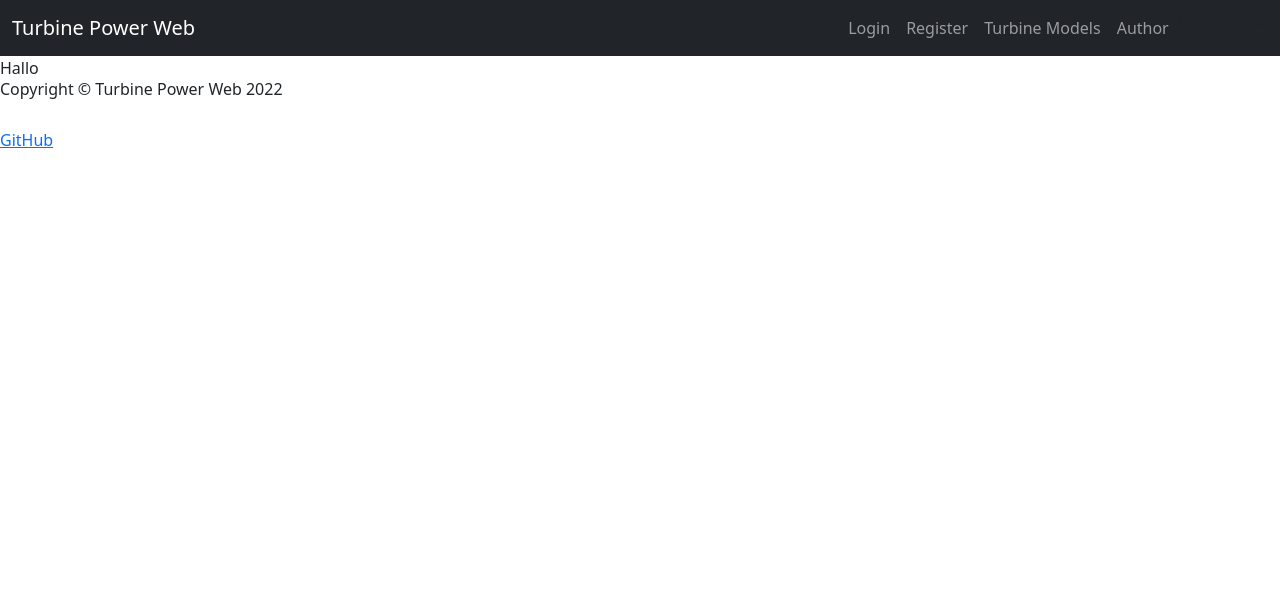
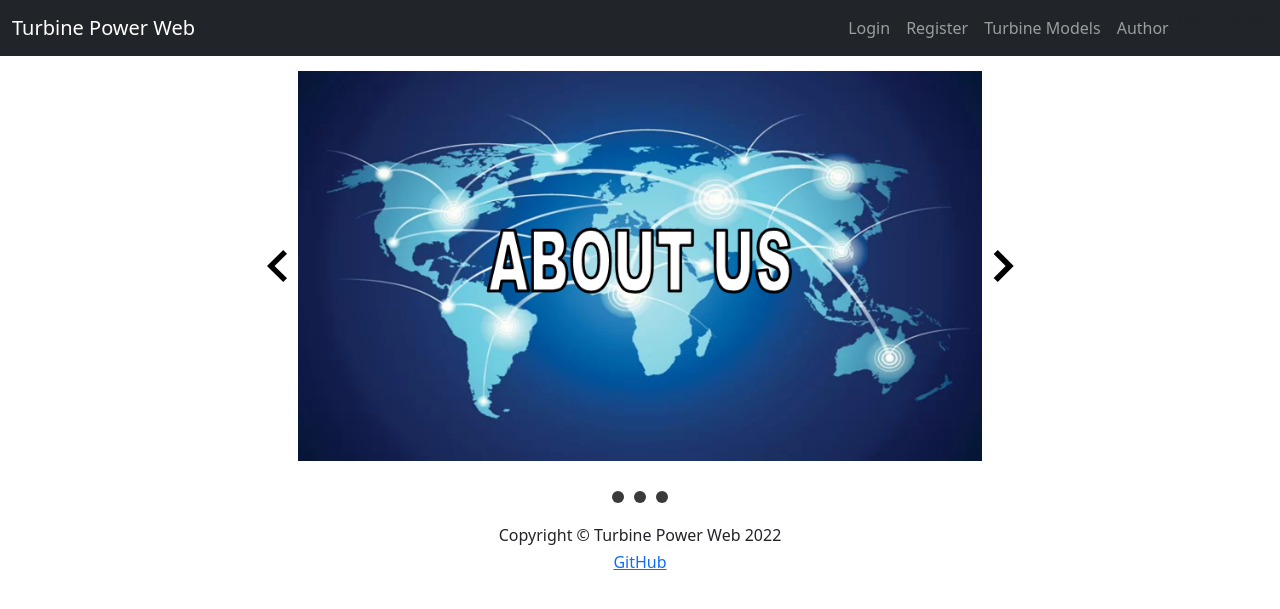
Before and after one commit to robert-adamczyk/Turbine-power-Web, a Django app: page /home/ in a window 1280 px wide. Shown: the top 609 px of the page. Run offline with Django 4.2, Linux system fonts and the light colour scheme.

Commit message:
add js, csss, images

```diff
--- a/Turbine_power_Web/turbineweb/static/css/style.css
+++ b/Turbine_power_Web/turbineweb/static/css/style.css
@@ -1,3 +1,12 @@
+.footer {
+  text-align: center;
+  margin-top: 50px;
+}
+
+#home-page-bg {
+  display: flex;
+  justify-content: center;
+}
 
 #slider {
   width: 768px;
@@ -6,7 +15,7 @@
 
 #slider #top-row {
   width: 768px;
-  height: 420px;
+  height: 420px;w
   overflow: hidden;
 }
 
--- a/Turbine_power_Web/turbineweb/templates/turbineweb/home_page.html
+++ b/Turbine_power_Web/turbineweb/templates/turbineweb/home_page.html
@@ -1,5 +1,29 @@
- {% extends 'turbineweb/turbineweb_extends.html' %}
+{% extends 'turbineweb/turbineweb_extends.html' %}
+{% load staticfiles %}
 
 {% block section_one %}
-    Hallo
+    <main>
+      <div id="home-page-bg">
+        <div id="slider">
+          <div id="top-row">
+            <img class="arrow arrow-left" id="arrow-left" src="/static/image/arrow-left.png" />
+            <div id="slides-container">
+              <img id="slide1" class="slide active" src="/static/image/about-us.png">
+              <img id="slide2" class="slide" src="/static/image/turbine-models.png" >
+              <img id="slide3" class="slide" src="/static/image/calculate-power.png" >
+            </div>
+
+            <img class="arrow arrow-right" id="arrow-right" src="/static/image/arrow-right.png" />
+          </div>
+          <div id="bottom-row">
+            <div id="dots">
+              <div id="dot1" class="dot"></div>
+              <div id="dot2" class="dot"></div>
+              <div id="dot3" class="dot"></div>
+            </div>
+          </div>
+        </div>
+        </div>
+    </main>
+    <script src="/static/js/home_page.js"></script>
 {% endblock %}
--- a/Turbine_power_Web/turbineweb/templates/turbineweb/turbineweb_extends.html
+++ b/Turbine_power_Web/turbineweb/templates/turbineweb/turbineweb_extends.html
@@ -1,4 +1,4 @@
-{% load static %}
+{% load staticfiles %}
 <! DOCTYPE html>
 
 <html lang="en">
@@ -11,12 +11,11 @@
         <link href="{% static 'css/style.css' %}" rel="stylesheet" type="text/css">
         <link href="https://cdn.jsdelivr.net/npm/bootstrap@5.1.3/dist/css/bootstrap.min.css" rel="stylesheet" integrity="sha384-1BmE4kWBq78iYhFldvKuhfTAU6auU8tT94WrHftjDbrCEXSU1oBoqyl2QvZ6jIW3" crossorigin="anonymous">
         <script src="https://cdn.jsdelivr.net/npm/bootstrap@5.1.3/dist/js/bootstrap.bundle.min.js" integrity="sha384-ka7Sk0Gln4gmtz2MlQnikT1wXgYsOg+OMhuP+IlRH9sENBO0LRn5q+8nbTov4+1p" crossorigin="anonymous"></script>
-
     </head>
     {% block page_header %}
     <body>
         <section>
-                        <!-- Navbar -->
+            <!-- Navbar -->
             <nav class="navbar navbar-expand-lg bg-dark navbar-dark ">
               <!-- Container wrapper -->
               <div class="container-fluid justify-content-center">
@@ -43,22 +42,19 @@
               </div>
             </nav>
         </section>
-
-
+        {% endblock %}
         <div class="bg">
-    {% endblock %}
-
             {% block section_one %}
 
             {% endblock %}
-
         </div>
+        <div class="Footer">
             {% block Footer %}
-            <!-- Footer-->
             <footer>
                 <div><h6>Copyright &copy; Turbine Power Web 2022 </h6></div>
-                <br> <div><h6><a href="https://github.com/robert-adamczyk/Turbine-power-Web">GitHub</a> </h6></div>
+                <div><h6><a href="https://github.com/robert-adamczyk/Turbine-power-Web">GitHub</a> </h6></div>
             </footer>
             {% endblock %}
+        </div>
     </body>
 </html>
--- a/Turbine_power_Web/turbineweb/urls.py
+++ b/Turbine_power_Web/turbineweb/urls.py
@@ -1,4 +1,5 @@
 from django.urls import path, include
+
 from . import views
 
 
```
Also changed, not shown: Turbine_power_Web/Turbine_power_Web/settings.py (+9 -2 lines), Turbine_power_Web/turbineweb/static/js/home_page.js (added, +42 -0 lines), Turbine_power_Web/turbineweb/static/image/about-us.png (added), Turbine_power_Web/turbineweb/static/image/arrow-left.png (added), Turbine_power_Web/turbineweb/static/image/arrow-right.png (added), Turbine_power_Web/turbineweb/static/image/calculate-power.png (added), Turbine_power_Web/turbineweb/static/image/turbine-models.png (added).
